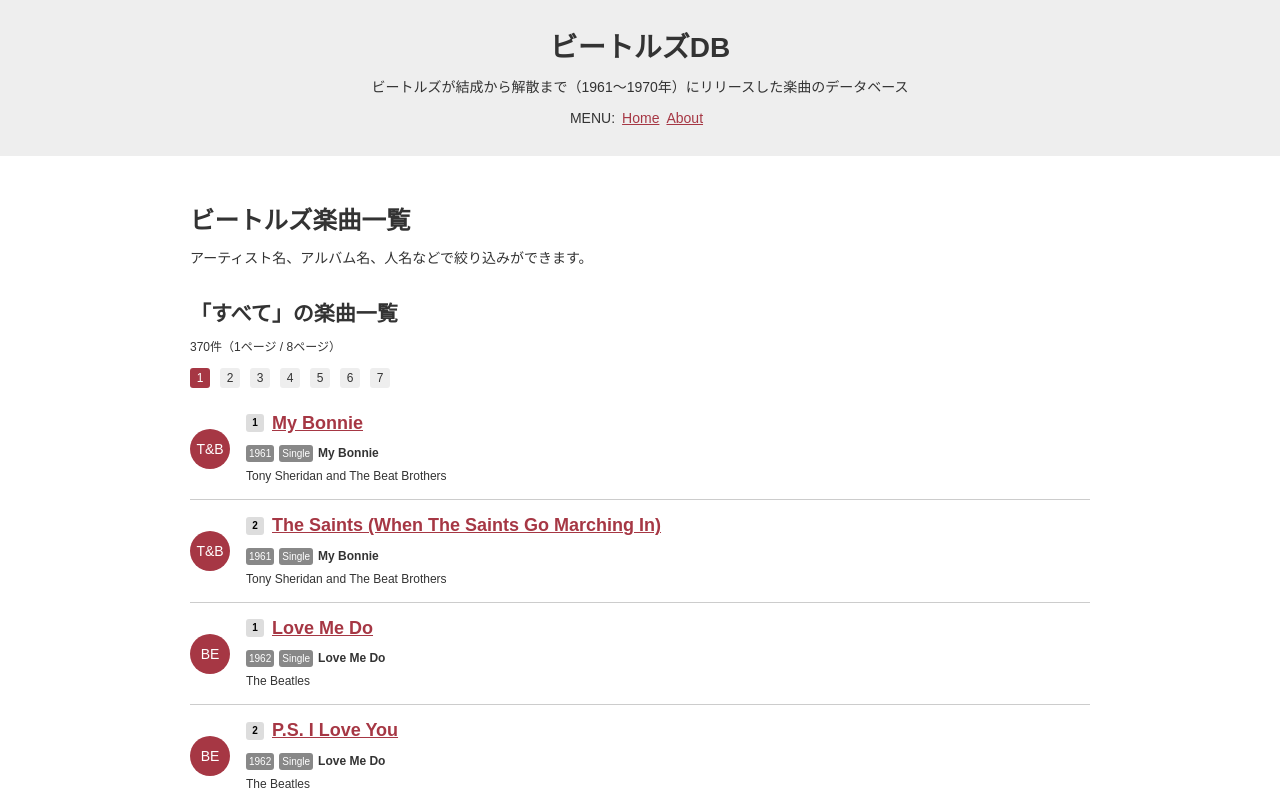
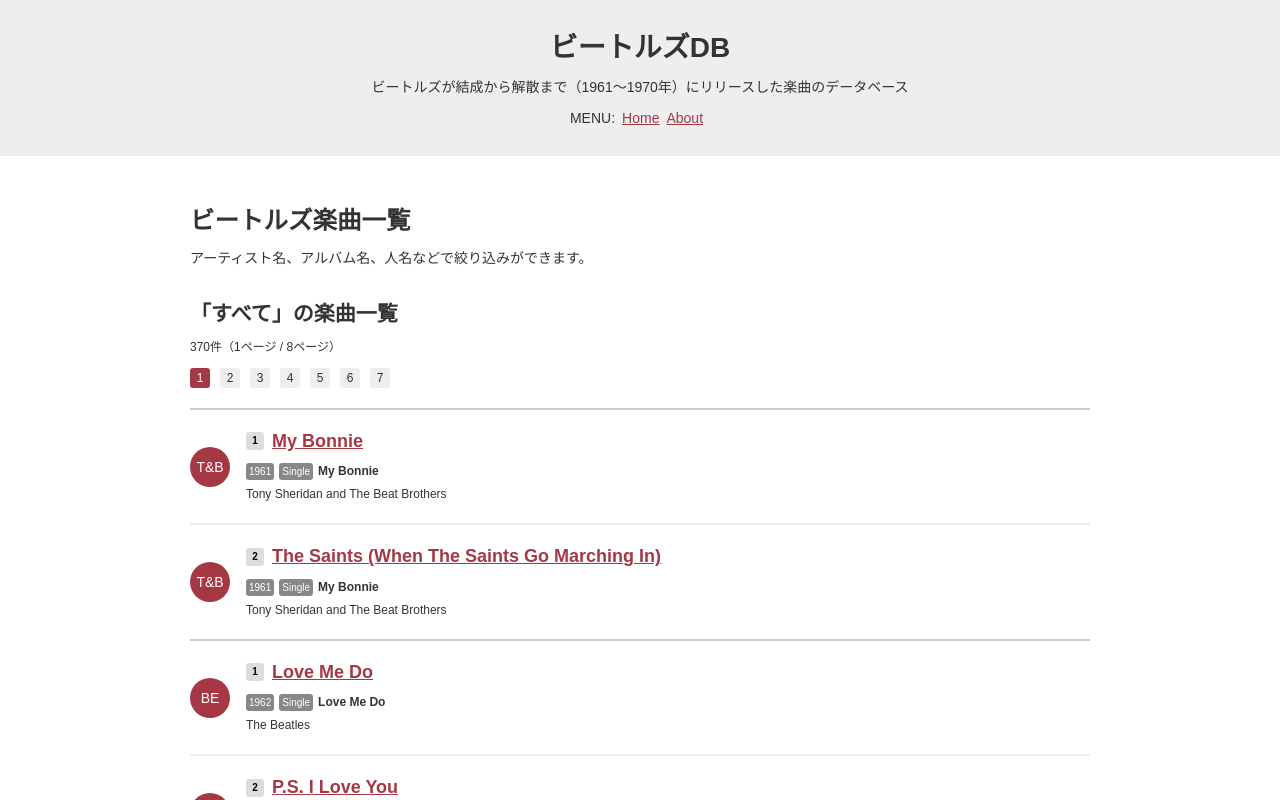
Before and after one commit to ryo-i/beatles-db, a Next.js app: page / in a window 1280 px wide. Shown: the top 800 px of the page. Built offline with nearby package versions, Linux system fonts and the light colour scheme.

Commit message:
楽曲一覧の作品ごとの境界線にメリハリをつける #3

```diff
--- a/components/InnerIndex.tsx
+++ b/components/InnerIndex.tsx
@@ -9,13 +9,13 @@
   h2 {
     color: #333;
   }
-  ul {
-    padding: 0;
+  .trackList {
+    padding: 10px 0;
     li {
       display: flex;
       align-items: center;
-      border-bottom: #ccc 1px solid;
-      padding: 14px 0;
+      border-top: #eee 2px solid;
+      padding: 20px 0;
       dd, figure, p {
         margin: 0;
         line-height: 1.5;
@@ -76,12 +76,20 @@
         }
       }
     }
+    li:last-child {
+      border-bottom: 2px solid #ccc;
+    }
+    .trackTop {
+      border-top: 2px solid #ccc;
+    }
   }
   .pageInfo {
     font-size: 12px;
   }
   .pagination {
     display: flex;
+    list-style: none;
+    padding: 0;
     li {
       border: none;
       margin: 0 10px 0 0;
@@ -204,9 +212,9 @@
     } else {
       return (
         <>
-          <ul>
+          <ul className="trackList">
             {tracksData.map((data, index) =>
-              <li key={index}>
+              <li key={index} className={data.number === '1' ? 'trackTop' : ''}>
                 <figure><p className="icon">{data.icon}</p></figure>
                 <dl>
                   <dt>
--- a/pages/about.tsx
+++ b/pages/about.tsx
@@ -53,7 +53,7 @@
             <section>
                 <h2>進捗</h2>
                 <ul>
-                    <li>ページネーションを設置 <a href="https://github.com/ryo-i/beatles-db/issues/3">#3</a></li>
+                    <li>楽曲一覧の作品ごとの境界線にメリハリをつける <a href="https://github.com/ryo-i/beatles-db/issues/3">#3</a></li>
                     <li>データの見直し、手直し中 <a href="https://github.com/ryo-i/beatles-db/issues/1">#1</a></li>
                 </ul>
             </section>
```
Also changed, not shown: 1 other file (tests, documents, lock files or other folders).
